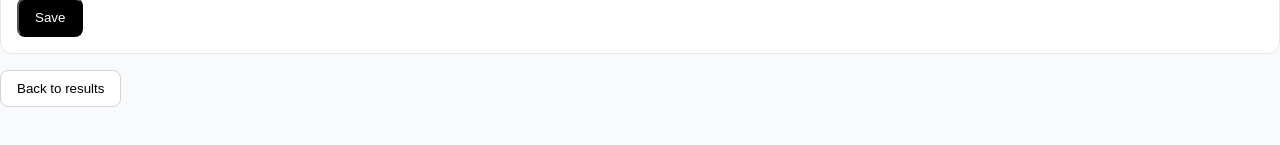
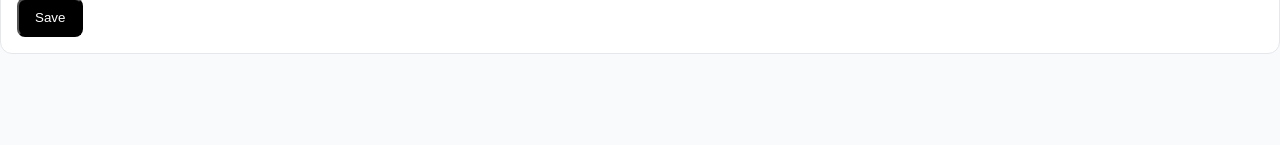
Before and after one commit to an170787-rekonet/rekonet, a Next.js app: page /availability in a window 1280 px wide. Shown: the part 177-322 px from the top of the page. Built offline with nearby package versions, Linux system fonts and the light colour scheme.

Commit message:
Update page.jsx

```diff
--- a/app/availability/page.jsx
+++ b/app/availability/page.jsx
@@ -1,12 +1,12 @@
 // app/availability/page.jsx
 "use client";
 
-import React from "react";
+import React, { Suspense } from "react";
 import { useRouter, useSearchParams } from "next/navigation";
 
 export const dynamic = "force-dynamic";
 
-export default function AvailabilityPage() {
+function AvailabilityInner() {
   const router = useRouter();
   const sp = useSearchParams();
   const qs = sp.toString();
@@ -34,7 +34,6 @@ export default function AvailabilityPage() {
             marginTop: 12,
           }}
         >
-          {/* Replace with your real fields later */}
           <label style={{ display: "block", fontWeight: 600, marginBottom: 8 }}>
             Working pattern
           </label>
@@ -58,21 +57,16 @@ export default function AvailabilityPage() {
             Save
           </button>
         </form>
-
-        <div style={{ marginTop: 16 }}>
-          <button
-            onClick={() => router.push(backHref)}
-            style={{
-              background: "#fff",
-              border: "1px solid #d1d5db",
-              borderRadius: 8,
-              padding: "10px 16px",
-            }}
-          >
-            Back to results
-          </button>
-        </div>
       </section>
     </main>
   );
 }
+
+export default function AvailabilityPage() {
+  // ✅ Wrap the hook-using component with Suspense
+  return (
+    <Suspense fallback={<div />}>
+      <AvailabilityInner />
+    </Suspense>
+  );
+}
```
